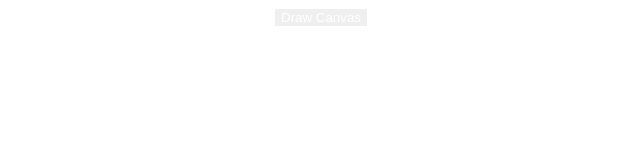
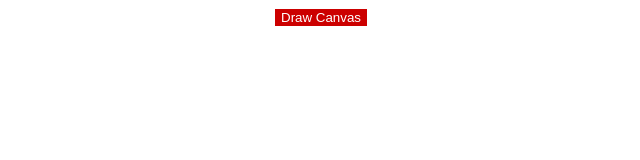
Before and after one commit to soniawu/itmd-465-lab4, a plain HTML site: page index.html in a window 1280 px wide. Shown: the whole page, without its empty margins (319-959 px from the left). Drawn offline with Linux system fonts and the light colour scheme.

Commit message:
Correct accidentally messed color code

```diff
--- a/index.html
+++ b/index.html
@@ -10,7 +10,7 @@
 			margin: 0 auto;
 			text-align: center;
 		}
-		#canvasRun {>
+		#canvasRun {
 			background-color: #c00;
 			border: 0;
 			color: #fff;
```
